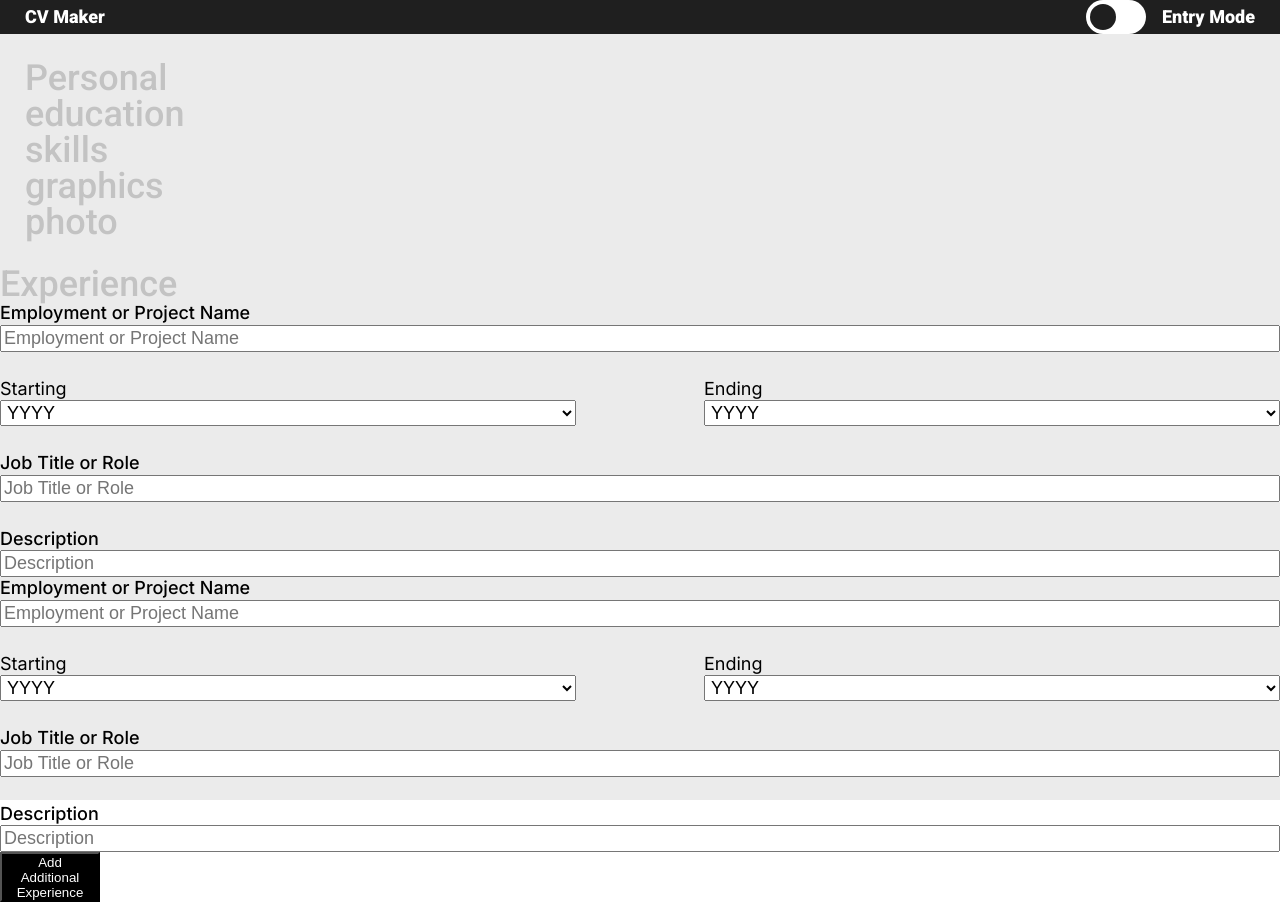
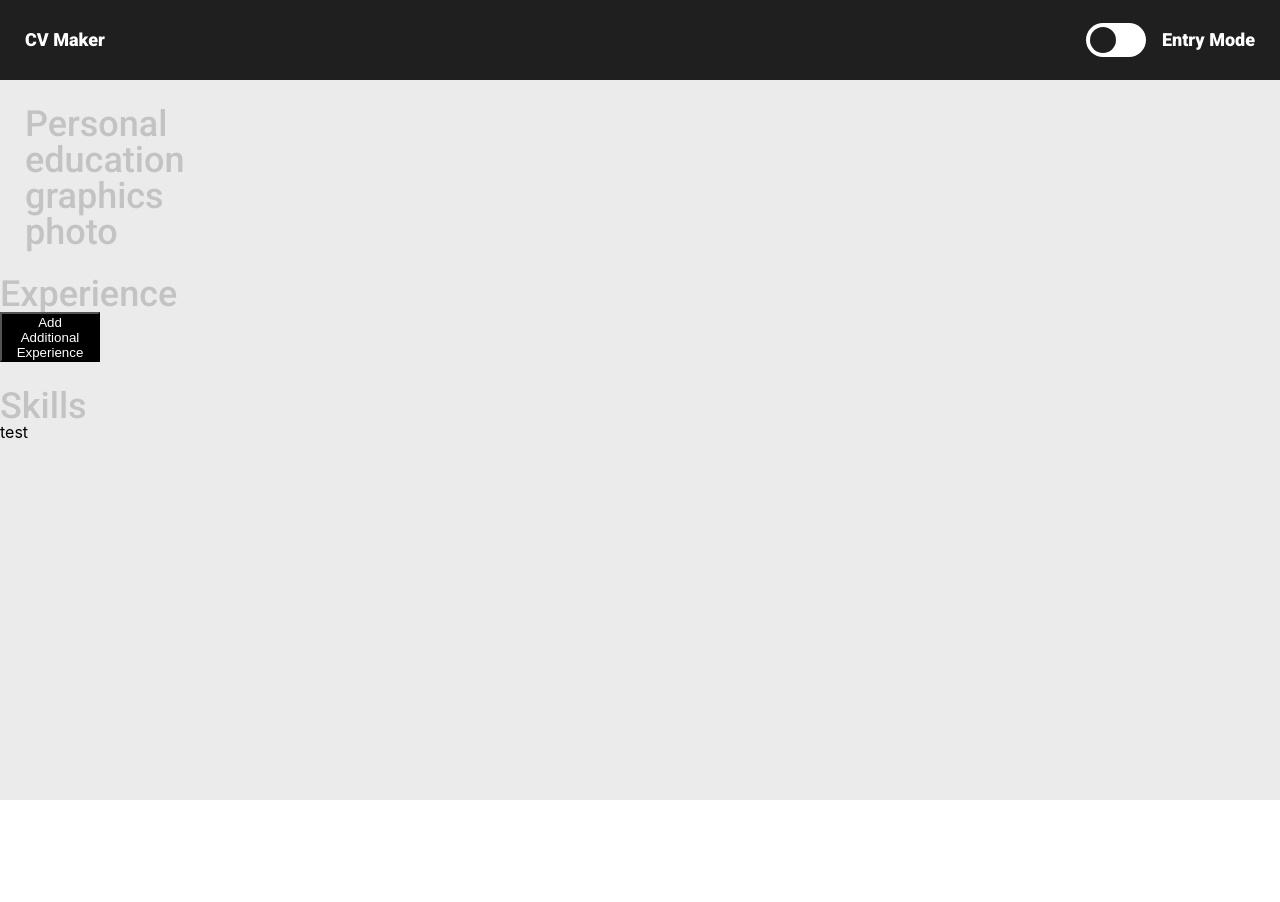
Before and after one commit to jpotterfi/CV-maker, a React (Create React App) app in the folder cv-project/: page / in a window 1280 px wide. After the commit the page ends 800 px from the top, so only its background shows below. Built offline with nearby package versions, Linux system fonts and the light colour scheme.

Commit message:
added Skills component with a subcomponent called ModSkills

```diff
--- a/cv-project/src/App.js
+++ b/cv-project/src/App.js
@@ -4,19 +4,15 @@ import "./Header.css";
 import "./Personal.css";
 import "./Experience.css";
 import Personal from "./Components/Personal";
+import Skills from "./Components/Skills";
 import Experience from "./Components/Experience";
 import React from "react";
 import { nanoid } from "nanoid";
 
 function App() {
+  const [skillsModules, setSkillsModules] = React.useState(["test"]);
+
   const [experienceModules, setExperienceModules] = React.useState([
-    {
-      experienceName: "",
-      experienceStarting: "",
-      experienceEnding: "",
-      experienceRole: "",
-      experienceDescription: "",
-    },
     {
       experienceName: "",
       experienceStarting: "",
@@ -79,12 +75,12 @@ function App() {
       return [
         ...prev,
         {
-          moduleID: nanoid(),
-          experienceName: "Rebecca's Roasthouse",
-          experienceStarting: "1993",
-          experienceEnding: "1999",
-          experienceRole: "Cook",
-          experienceDescription: "Smokin' Hot!",
+          moduleID: "",
+          experienceName: "",
+          experienceStarting: "",
+          experienceEnding: "",
+          experienceRole: "",
+          experienceDescription: "",
         },
       ];
     });
@@ -154,6 +150,11 @@ function App() {
         addExperience={addExperience}
         changeExperience={changeExperience}
       />
+      <Skills
+        activeComponentData={activeComponent}
+        activeComponentToggle={changeActiveComponent}
+        skillsModules={skillsModules}
+      />
     </div>
   );
 }
--- a/cv-project/src/Components/Experience.js
+++ b/cv-project/src/Components/Experience.js
@@ -41,8 +41,7 @@ export default function Experience(props) {
       >
         Experience
       </h3>
-      {props.activeComponentData.experience && <h1>Basic</h1>}
-      {expModComponents}
+      {props.activeComponentData.experience && expModComponents}
       <button id="button__addExperience" onClick={props.addExperience}>
         Add Additional Experience
       </button>
--- a/cv-project/src/Components/Modules/ModExperience.js
+++ b/cv-project/src/Components/Modules/ModExperience.js
@@ -38,9 +38,10 @@ export default function ModExperience(props) {
         <div className="column duo">
           <label>Starting</label>
           <select
-            id="experienceStarting"
+            id={props.moduleID}
             value={props.experienceStarting}
             name="experienceStarting"
+            onChange={props.changeExperience}
           >
             <option value="">YYYY</option>
             <option value="2022">2022</option>
@@ -166,7 +167,8 @@ export default function ModExperience(props) {
         <div className="column duo">
           <label>Ending</label>
           <select
-            id="experienceEnding"
+            id={props.moduleID}
+            onChange={props.changeExperience}
             value={props.experienceEnding}
             name="experienceEnding"
           >
@@ -297,19 +299,20 @@ export default function ModExperience(props) {
         <input
           type="text"
           placeholder="Job Title or Role"
-          id="experienceRole"
+          id={props.moduleID}
           name="experienceRole"
           value={props.experienceRole}
+          onChange={props.changeExperience}
         />
       </div>
       <div className="column">
         <label className="weight--slight">Description</label>
-        <input
-          type="text"
+        <textarea
           placeholder="Description"
-          id="experienceDescription"
+          id={props.moduleID}
           name="experienceDescription"
           value={props.experienceDescription}
+          onChange={props.changeExperience}
         />
       </div>
     </form>
--- /dev/null
+++ b/cv-project/src/Components/Modules/ModSkills.js
@@ -0,0 +1,3 @@
+export default function ModSkills(props) {
+  return <h1>{props.skillsName}</h1>;
+}
--- a/cv-project/src/Components/Personal.js
+++ b/cv-project/src/Components/Personal.js
@@ -388,7 +388,7 @@ export default function Personal(props) {
         </form>
       )}
       <h3 id="educationComponent">education</h3>
-      <h3 id="skillsComponent">skills</h3>
+
       <h3 id="graphicsComponent">graphics</h3>
       <h3 id="photoComponent">photo</h3>
     </section>
--- /dev/null
+++ b/cv-project/src/Components/Skills.js
@@ -0,0 +1,53 @@
+import ModSkills from "./Modules/ModSkills";
+
+export default function Skills(props) {
+  const skillsModArr = props.skillsModules;
+  console.log("skillsModArr", skillsModArr);
+  console.log(skillsModArr[0]);
+
+  const skillsModComponents = skillsModArr.map(function (mod, index) {
+    return <ModSkills skillsName={skillsModArr[index]} />;
+  });
+  console.log("skillsModComponents", skillsModComponents);
+
+  function toggleActive() {
+    return props.activeComponentToggle(
+      "skills",
+      props.activeComponentData.experience
+    );
+  }
+  return (
+    <section id="skills">
+      <h3
+        id="skillsComponent"
+        name="skills"
+        value={props.activeComponentData.skills}
+        onClick={function () {
+          toggleActive();
+        }}
+      >
+        Skills
+      </h3>
+      {skillsModComponents}
+      {props.activeComponentData.skills && <h1>hello world</h1>}
+    </section>
+  );
+
+  // const skillsModArr = props.skillsModules;
+
+  // let skillsModComponents = skillsModArr(function (mod, index){
+  //     return (
+  //         <ModExperience
+  //     experienceName={props.experienceModules[index].experienceName}
+  //     experienceStarting={props.experienceModules[index].experienceStarting}
+  //     experienceEnding={props.experienceModules[index].experienceEnding}
+  //     experienceRole={props.experienceModules[index].experienceRole}
+  //     experienceDescription={
+  //       props.experienceModules[index].experienceDescription
+  //     }
+  //     moduleID={index}
+  //     changeExperience={props.changeExperience}
+  //   />
+  //     )
+  // })
+}
```
